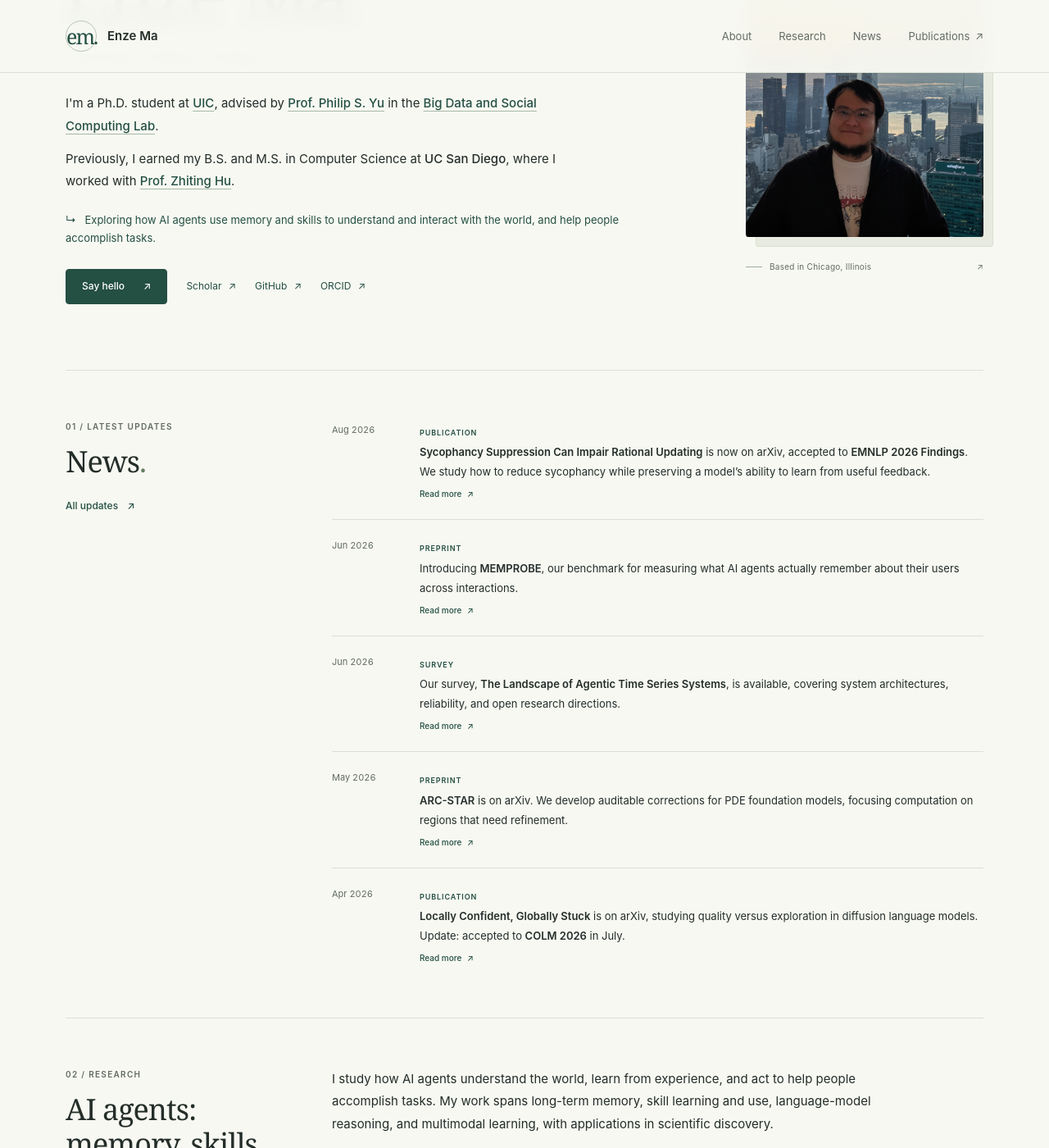
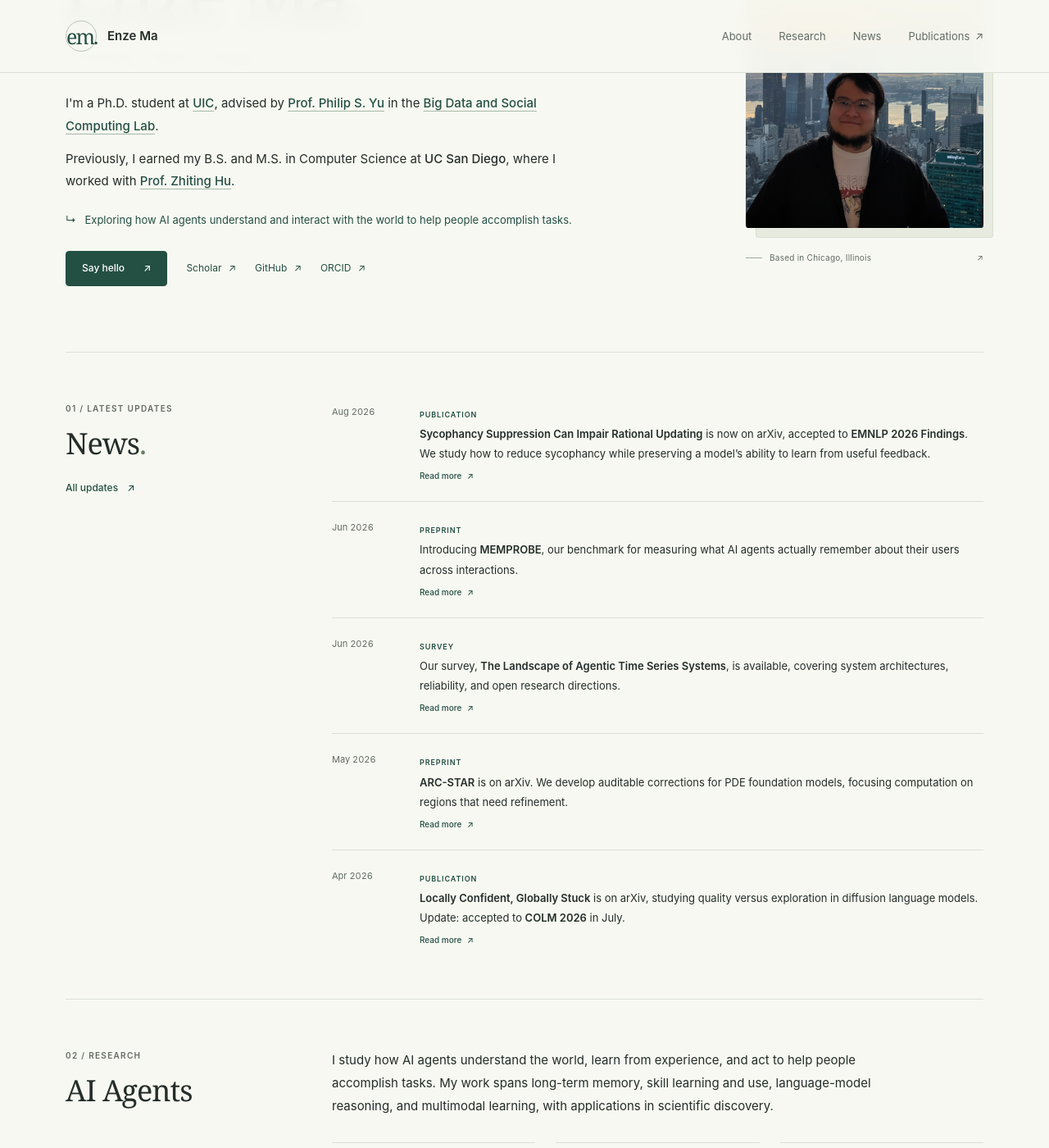
Before and after one commit to sora1998/sora1998.github.io, a Jekyll site: the page built from _pages/about.md, in a window 1280 px wide and 1400 px high, scrolled down 261 px. Shown: the whole window at 82% size. Built offline with Jekyll 4.4.1, drawn with Linux system fonts in a browser that asks for light colours; some of the changed text lies outside the part shown.

Commit message:
Simplify the research framing to AI agents

```diff
--- a/_pages/about.md
+++ b/_pages/about.md
@@ -1,6 +1,6 @@
 ---
 layout: academic
-title: "AI, Memory & Reasoning"
+title: "AI Agents"
 description: "Enze Ma is a Computer Science Ph.D. student at UIC researching AI agents, memory, skills, reasoning, and multimodal intelligence."
 permalink: /
 ---
@@ -13,7 +13,7 @@ permalink: /
       <p>I'm a Ph.D. student at <a href="https://cs.uic.edu/">UIC</a>, advised by <a href="https://cs.uic.edu/profiles/philip-yu/">Prof. Philip S. Yu</a> in the <a href="https://bdsc-uic.github.io/people.html">Big Data and Social Computing Lab</a>.</p>
       <p>Previously, I earned my B.S. and M.S. in Computer Science at <strong>UC San Diego</strong>, where I worked with <a href="https://zhiting.ucsd.edu/">Prof. Zhiting Hu</a>.</p>
     </div>
-    <p class="current-focus"><span aria-hidden="true">↳</span> Exploring how AI agents use memory and skills to understand and interact with the world, and help people accomplish tasks.</p>
+    <p class="current-focus"><span aria-hidden="true">↳</span> Exploring how AI agents understand and interact with the world to help people accomplish tasks.</p>
     <div class="social-links" aria-label="Contact and academic profiles">
       <a class="button button-primary" href="mailto:{{ site.author.email }}">Say hello <span aria-hidden="true">↗</span></a>
       <a href="{{ site.author.googlescholar }}">Scholar <span aria-hidden="true">↗</span></a>
@@ -33,7 +33,7 @@ permalink: /
 </section>
 
 <section class="section research-section" id="research" aria-labelledby="research-title">
-  <div class="section-heading"><p class="eyebrow">02 / Research</p><h2 id="research-title">AI agents: <br>memory, skills, and reasoning.</h2></div>
+  <div class="section-heading"><p class="eyebrow">02 / Research</p><h2 id="research-title">AI Agents</h2></div>
   <div class="research-content">
     <p class="section-intro">I study how AI agents understand the world, learn from experience, and act to help people accomplish tasks. My work spans long-term memory, skill learning and use, language-model reasoning, and multimodal learning, with applications in scientific discovery.</p>
     <div class="research-grid">
```
